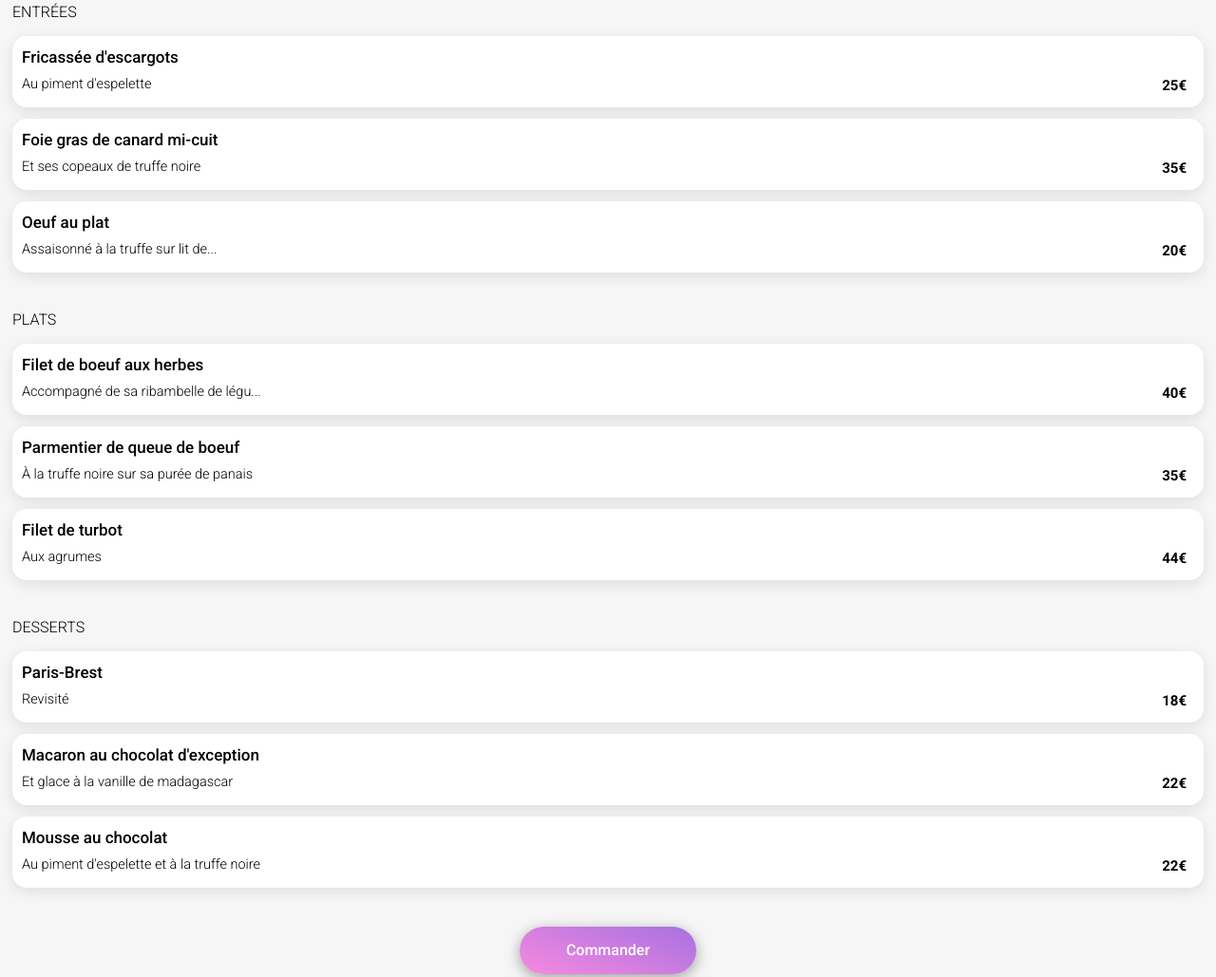
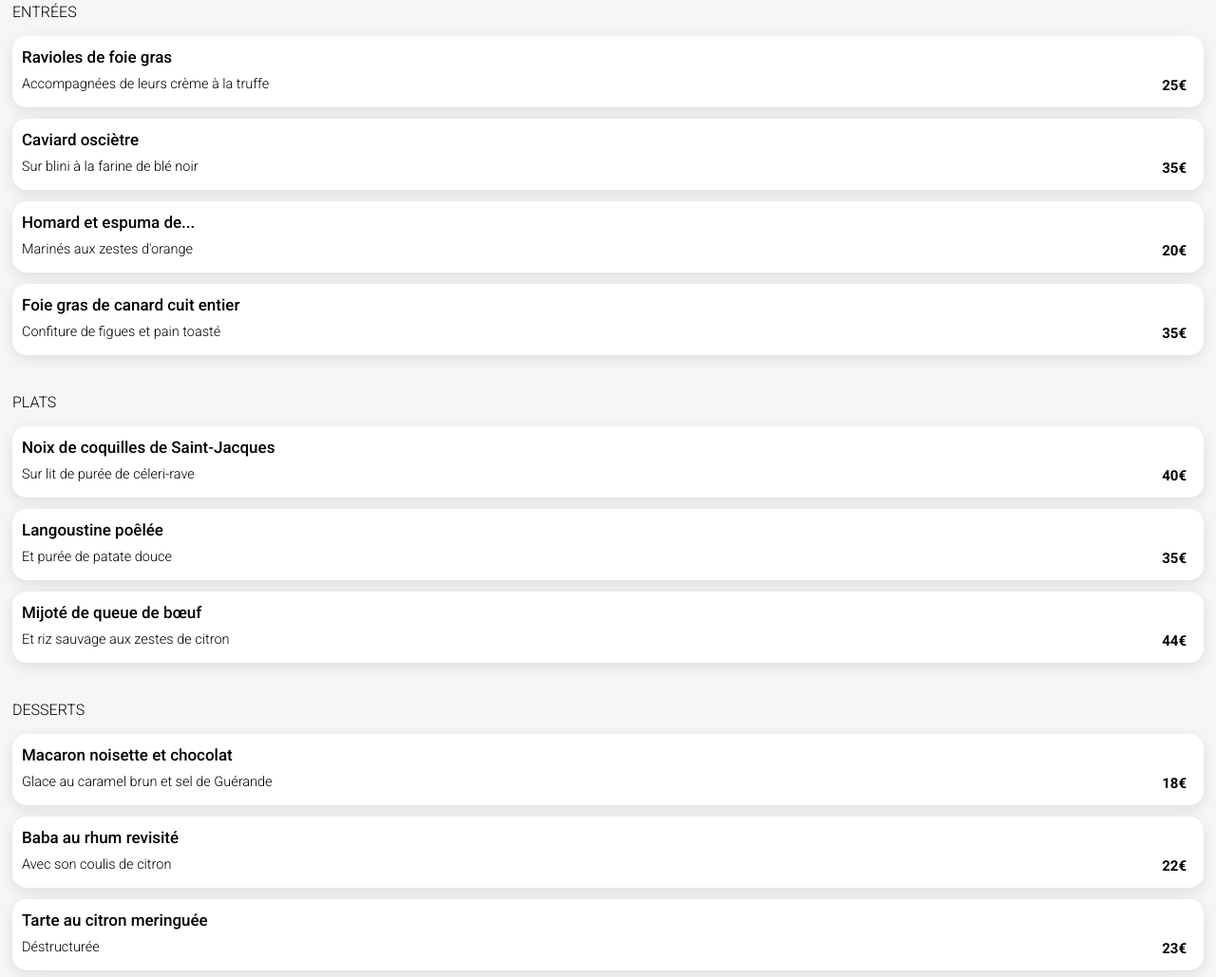
Before and after one commit to theblue36/Openclassroomsproject4, a plain HTML site: page Menu_2/index.html in a window 1280 px wide. Shown: the part 372-1401 px from the top of the page at 95% size. Drawn offline with Linux system fonts and the light colour scheme; a web font is replaced by a local one.

Commit message:
Avancement 15/03

```diff
--- a/Menu_2/index.html
+++ b/Menu_2/index.html
@@ -27,13 +27,13 @@
         <main>
             <article class="main__top">
                 <div class="main__top__imgbloc">
-                    <img src="/Images et textes Ohmyfood/images/restaurants/jay-wennington-N_Y88TWmGwA-unsplash.jpg">
+                    <img src="/Images et textes Ohmyfood/images/restaurants/stil-u2Lp8tXIcjw-unsplash.jpg">
                 </div>
             </article>
             <article class="main__bottom">
                 <div class="main__bottom__1stcont">
                     <div class="main__bottom__1stcont__title">
-                        <h2>La palette du goût</h2>
+                        <h2>La note enchantée</h2>
                     </div>
                     <div class="main__bottom__1stcont__icone">
                         <i class="fa-regular fa-heart"></i>
@@ -45,8 +45,8 @@
                     </div>
                     <div class="content">
                         <div class="content__txt">
-                            <h4>Fricassée d'escargots</h4>
-                            <p>Au piment d'espelette</p>
+                            <h4>Ravioles de foie gras</h4>
+                            <p>Accompagnées de leurs crème à la truffe</p>
                         </div>
                         <div class="content__price">
                             <p>25€</p>
@@ -57,8 +57,8 @@
                     </div>
                     <div class="content">
                         <div class="content__txt">
-                            <h4>Foie gras de canard mi-cuit</h4>
-                            <p>Et ses copeaux de truffe noire</p>
+                            <h4>Caviard osciètre</h4>
+                            <p>Sur blini à la farine de blé noir</p>
                         </div>
                         <div class="content__price">
                             <p>35€</p>
@@ -69,11 +69,23 @@
                     </div>
                     <div class="content">
                         <div class="content__txt">
-                            <h4>Oeuf au plat</h4>
-                            <p>Assaisonné à la truffe sur lit de...</p>
+                            <h4>Homard et espuma de...</h4>
+                            <p>Marinés aux zestes d'orange</p>
                         </div>
                         <div class="content__price">
                             <p>20€</p>
+                        </div>
+                        <div class="content__button">
+                            <button><i class="fa-solid fa-check"></i></button>
+                        </div>
+                    </div>
+                    <div class="content">
+                        <div class="content__txt">
+                            <h4>Foie gras de canard cuit entier</h4>
+                            <p>Confiture de figues et pain toasté</p>
+                        </div>
+                        <div class="content__price">
+                            <p>35€</p>
                         </div>
                         <div class="content__button">
                             <button><i class="fa-solid fa-check"></i></button>
@@ -84,8 +96,8 @@
                     </div>
                     <div class="content">
                         <div class="content__txt">
-                            <h4>Filet de boeuf aux herbes</h4>
-                            <p>Accompagné de sa ribambelle de légu...</p>
+                            <h4>Noix de coquilles de Saint-Jacques</h4>
+                            <p>Sur lit de purée de céleri-rave</p>
                         </div>
                         <div class="content__price">
                             <p>40€</p>
@@ -96,8 +108,8 @@
                     </div>
                     <div class="content">
                         <div class="content__txt">
-                            <h4>Parmentier de queue de boeuf</h4>
-                            <p>À la truffe noire sur sa purée de panais</p>
+                            <h4>Langoustine poêlée</h4>
+                            <p>Et purée de patate douce</p>
                         </div>
                         <div class="content__price">
                             <p>35€</p>
@@ -108,8 +120,8 @@
                     </div>
                     <div class="content">
                         <div class="content__txt">
-                            <h4>Filet de turbot</h4>
-                            <p>Aux agrumes</p>
+                            <h4>Mijoté de queue de bœuf </h4>
+                            <p>Et riz sauvage aux zestes de citron</p>
                         </div>
                         <div class="content__price">
                             <p>44€</p>
@@ -123,8 +135,8 @@
                     </div>
                     <div class="content">
                         <div class="content__txt">
-                            <h4>Paris-Brest</h4>
-                            <p>Revisité</p>
+                            <h4>Macaron noisette et chocolat</h4>
+                            <p>Glace au caramel brun et sel de Guérande</p>
                         </div>
                         <div class="content__price">
                             <p>18€</p>
@@ -135,8 +147,8 @@
                     </div>
                     <div class="content">
                         <div class="content__txt">
-                            <h4>Macaron au chocolat d'exception</h4>
-                            <p>Et glace à la vanille de madagascar</p>
+                            <h4>Baba au rhum revisité</h4>
+                            <p>Avec son coulis de citron</p>
                         </div>
                         <div class="content__price">
                             <p>22€</p>
@@ -147,11 +159,11 @@
                     </div>
                     <div class="content">
                         <div class="content__txt">
-                            <h4>Mousse au chocolat</h4>
-                            <p>Au piment d'espelette et à la truffe noire</p>
+                            <h4>Tarte au citron meringuée</h4>
+                            <p>Déstructurée</p>
                         </div>
                         <div class="content__price">
-                            <p>22€</p>
+                            <p>23€</p>
                         </div>
                         <div class="content__button">
                             <button><i class="fa-solid fa-check"></i></button>
```
Also changed, not shown: Menu_1/index.html (+1 -1 lines), Menu_3/index.html (+21 -21 lines), Menu_4/index.html (+21 -21 lines).
